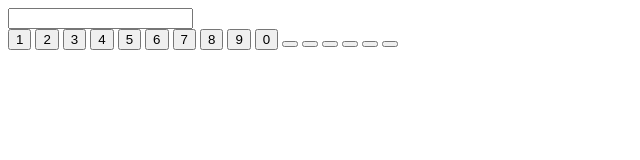
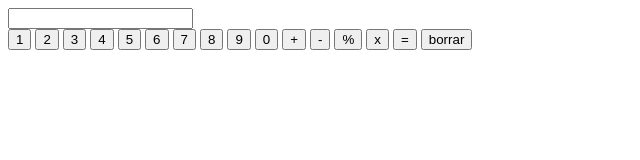
Before and after one commit to DiegoBohorquez05/Calculadora, a plain HTML site: page index.html in a window 1280 px wide. Shown: the whole page, without its empty margins (0-640 px from the left). Drawn offline with Linux system fonts and the light colour scheme.

Commit message:
insertando valores

```diff
--- a/index.html
+++ b/index.html
@@ -26,12 +26,12 @@
             <button id="nueve">9</button>
             <button id="cero">0</button>
 
-            <button id="mas"></button>
-            <button id="menos"></button>
-            <button id="dividir"></button>
-            <button id="multiplicar"></button>
-            <button id="igual"></button>
-            <button id="borrar"></button>
+            <button id="mas">+</button>
+            <button id="menos">-</button>
+            <button id="dividir">%</button>
+            <button id="multiplicar">x</button>
+            <button id="igual">=</button>
+            <button id="borrar">borrar</button>
         </div>
     </div>
 
```
